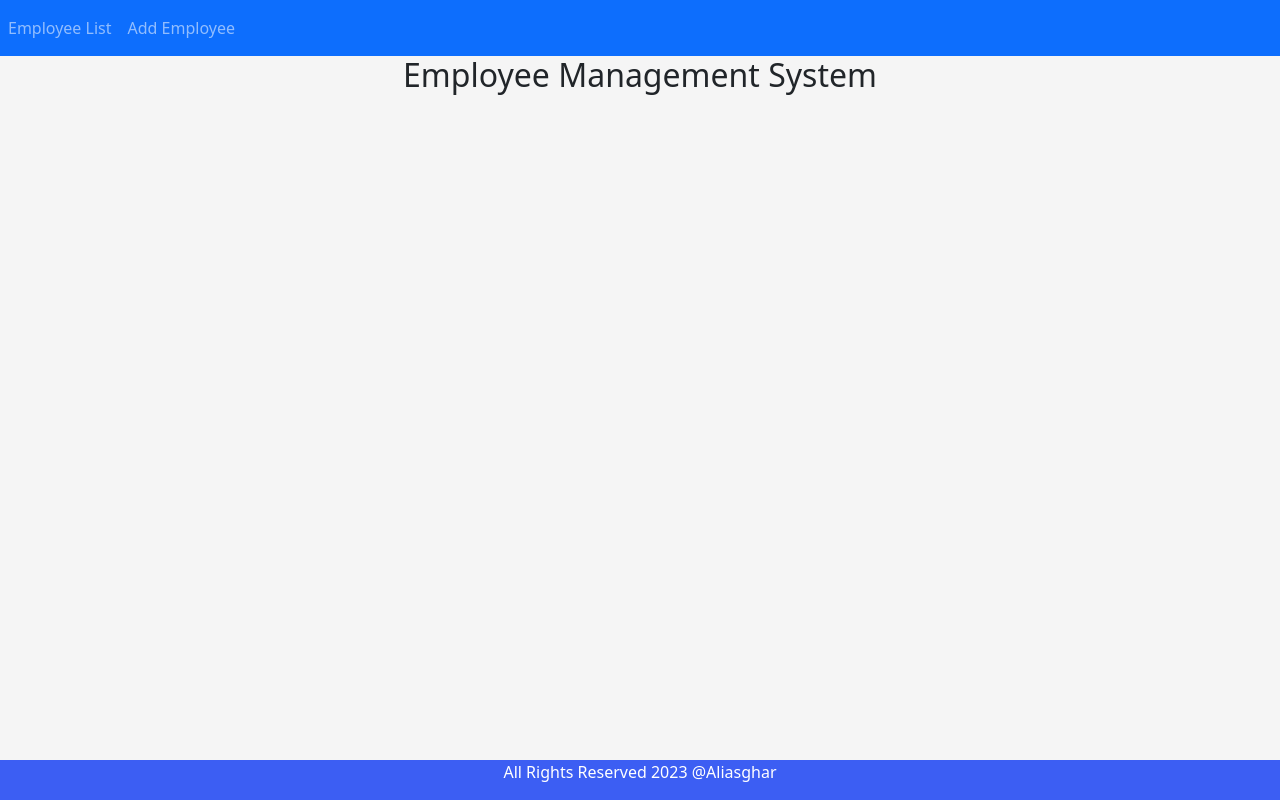
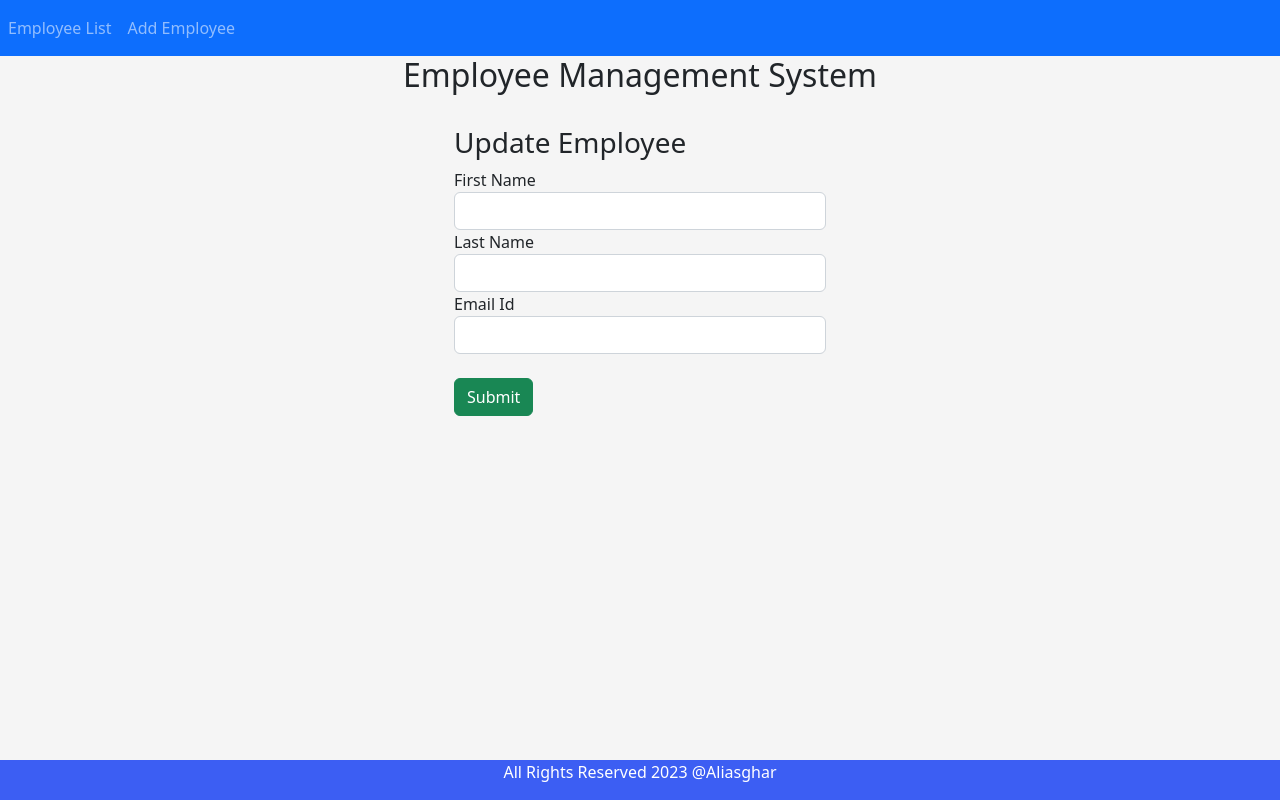
Before and after one commit to AAliasghar/Spring-Angular-Employee, an Angular app in the folder 03-Frontend/angular-frontend/: page /update-employee/1 in a window 1280 px wide. Before the commit this address led to /. Built offline with nearby package versions, Linux system fonts and the light colour scheme; no server answers.

Commit message:
Update Employee

```diff
--- a/03-Frontend/angular-frontend/src/app/app.module.ts
+++ b/03-Frontend/angular-frontend/src/app/app.module.ts
@@ -6,12 +6,14 @@
 import { EmployeeListComponent } from './employee-list/employee-list.component';
 import { CreateEmployeeComponent } from './create-employee/create-employee.component';
 import { FormsModule } from '@angular/forms';
+import { UpdateEmployeeComponent } from './update-employee/update-employee.component';
 
 @NgModule({
   declarations: [
     AppComponent,
     EmployeeListComponent,
-    CreateEmployeeComponent
+    CreateEmployeeComponent,
+    UpdateEmployeeComponent
   ],
   imports: [
     BrowserModule,
--- a/03-Frontend/angular-frontend/src/app/employee-list/employee-list.component.html
+++ b/03-Frontend/angular-frontend/src/app/employee-list/employee-list.component.html
@@ -5,6 +5,7 @@
             <th> First Name</th>
             <th> Last Name</th>
             <th> Email Id</th>
+            <th> Actions</th>
         </tr>
     </thead>
     <tbody>
@@ -12,6 +13,9 @@
             <td>{{employee.firstName}}</td>
             <td>{{employee.lastName}}</td>
             <td>{{employee.emailId}}</td>
+            <td>
+                <button (click)= "updateEmployee(employee.id)" class="btn btn-info"> Update</button>
+            </td>
         </tr>
     </tbody>
 </table>
--- a/03-Frontend/angular-frontend/src/app/employee-list/employee-list.component.ts
+++ b/03-Frontend/angular-frontend/src/app/employee-list/employee-list.component.ts
@@ -2,6 +2,7 @@
 import { Employee } from '../employee';
 import { EmployeeService } from '../employee.service';
 import { Component, OnInit } from '@angular/core';
+import { Router } from '@angular/router';
 
 @Component({
   selector: 'app-employee-list',
@@ -12,17 +13,23 @@
 
   employees: Employee[]=[];
 
-  constructor(private employeeService: EmployeeService) { }
+  constructor(private employeeService: EmployeeService, private router: Router) { }
 
   ngOnInit(): void{
     this.getEmployees();
 
   }
 
+  //Get employee
   private getEmployees() {
     this.employeeService.getEmployeesList().subscribe(data => {
       this.employees = data;
     });
+  }
+
+  // Update employee navigate
+  updateEmployee(id: number){
+    this.router.navigate(['update-employee',id]);
   }
 
 
--- a/03-Frontend/angular-frontend/src/app/employee.service.ts
+++ b/03-Frontend/angular-frontend/src/app/employee.service.ts
@@ -18,8 +18,14 @@
   }
 
   // Adding employee
-  addEmployee(employee: Employee): Observable<Object>{
-    return this.httpClient.post(`${this.baseURL}`,employee);
+  addEmployee(employee: Employee): Observable<Object> {
+    return this.httpClient.post(`${this.baseURL}`, employee);
   }
 
+  // Update employee
+  updateEmployee(id:number): Observable<Employee>{
+    return this.httpClient.get<Employee>(`${this.baseURL}/${id}`)
+  }
+
+
 }
--- /dev/null
+++ b/03-Frontend/angular-frontend/src/app/update-employee/update-employee.component.html
@@ -0,0 +1,20 @@
+<div class="col-md-4 offset-md-4">
+    <br>
+    <h3> Update Employee</h3>
+    <form (ngSubmit)="OnSubmit()">
+        <div class="form-group">
+            <label>First Name</label>
+            <input type="text" class="form-control" id="firstName" [(ngModel)]="employee.firstName" name="firstName">
+        </div>
+        <div class="form-group">
+            <label>Last Name</label>
+            <input type="text" class="form-control" id="lastName" [(ngModel)]="employee.lastName" name="lastName">
+        </div>
+        <div class="form-group">
+            <label>Email Id</label>
+            <input type="text" class="form-control" id="emailId" [(ngModel)]="employee.emailId" name="emailId">
+        </div>
+        <br>
+        <button class="btn btn-success" type="submit">Submit</button>
+    </form>
+</div>
--- /dev/null
+++ b/03-Frontend/angular-frontend/src/app/update-employee/update-employee.component.ts
@@ -0,0 +1,42 @@
+import { Component, OnInit } from '@angular/core';
+import { ActivatedRoute, Router } from '@angular/router';
+import { Employee } from '../employee';
+import { EmployeeService } from '../employee.service';
+
+@Component({
+  selector: 'app-update-employee',
+  templateUrl: './update-employee.component.html',
+  styleUrls: ['./update-employee.component.css']
+})
+export class UpdateEmployeeComponent implements OnInit {
+
+  id:number;
+  employee: Employee = new Employee();
+
+  constructor(private employeeService: EmployeeService, private route: ActivatedRoute) { }
+  ngOnInit(): void {
+    this.id = this.route.snapshot.params[`id`];
+    this.employeeService.getEmployeesList(this.id).subscribe(data => {
+      this.employee =data;
+    })
+  }
+
+  saveEmployee() {
+    this.employeeService.addEmployee(this.employee).subscribe(data => {
+      console.log(data);
+      this.goToEmployeeList();
+    },
+      error => console.log(error));
+  }
+
+  goToEmployeeList() {
+    this.router.navigate(['/employees']);
+  }
+
+  OnSubmit() {
+    console.log(this.employee);
+    this.saveEmployee();
+
+  }
+
+}
```
Also changed, not shown: 03-Frontend/angular-frontend/src/app/app-routing.module.ts (+5 -3 lines), 03-Frontend/angular-frontend/src/app/update-employee/update-employee.component.css (added), 1 other file (tests, documents, lock files or other folders).
